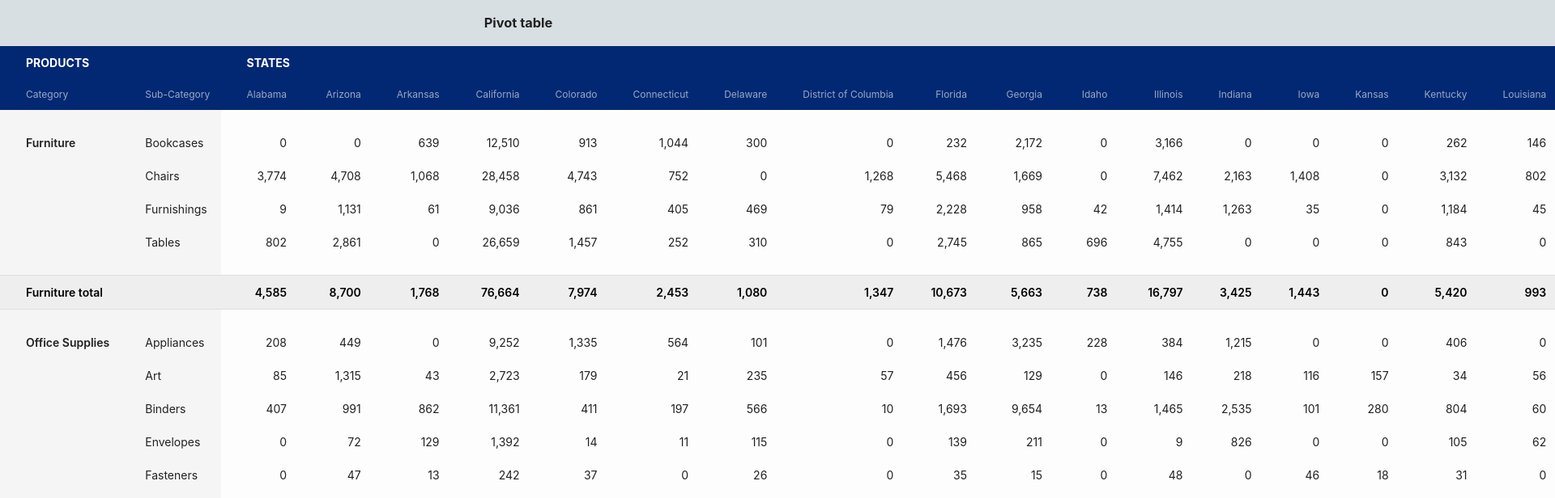
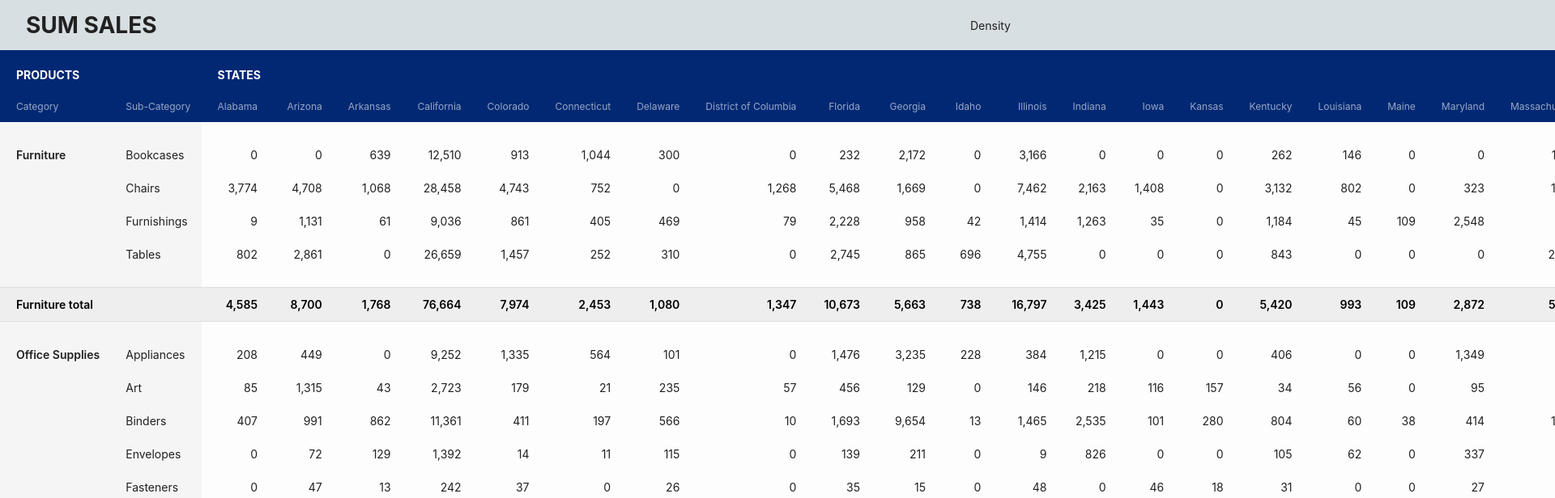
Before and after one commit to zastavnitskiy/pivot-table, a React (Create React App) app: page / in a window 1280 px wide. Shown: the top 616 px of the page at 81% size, 1920 px wide, since content can reach past the window. Built offline with nearby package versions, Linux system fonts and the light colour scheme.

Commit message:
More styling and refactoring

```diff
--- a/src/App.tsx
+++ b/src/App.tsx
@@ -1,13 +1,12 @@
 import React from "react";
 import "./App.css";
-import { PivotTable } from "./components/PivotTable";
+import { Table } from "./components/PivotTable";
 import data from "./mockedData/sales-orders.json";
 
 function App() {
   return (
     <div className="App">
-      <h3>Pivot table</h3>
-      <PivotTable data={data} />
+      <Table tableName="Sum Sales" data={data} />
     </div>
   );
 }
--- /dev/null
+++ b/src/components/PivotTable/components/Header/Header.module.css
@@ -0,0 +1,16 @@
+.container {
+  padding: 10px 32px;
+  display: flex;
+  align-items: center;
+}
+
+.header {
+  text-transform: uppercase;
+  text-align: left;
+  margin: 0 32px 0 0;
+  padding: 0;
+}
+
+.inputs {
+  margin-left: auto;
+}
--- /dev/null
+++ b/src/components/PivotTable/components/Header/Header.tsx
@@ -0,0 +1,10 @@
+import React from "react";
+import { TableProps } from "../Table/Table";
+import styles from "./Header.module.css";
+
+export const Header: React.FC<TableProps> = props => (
+  <div className={styles.container}>
+    <h1 className={styles.header}>{props.tableName}</h1>
+    <div className={styles.inputs}>Density</div>
+  </div>
+);
--- a/src/components/PivotTable/PivotTable.module.css
+++ b/src/components/PivotTable/components/Table/Table.module.css
@@ -33,7 +33,7 @@ Simple CSS reset for table styles.
 
 .table td,
 .table th {
-  padding: 10px 12px 10px 32px;
+  padding: 10px 12px 10px 20px;
   white-space: nowrap;
 }
 
@@ -55,11 +55,16 @@ Simple CSS reset for table styles.
   font-weight: bold;
 }
 
+.topHeaderRow:first-child th {
+  padding-top: 20px;
+}
+
 .topHeaderRow__secondary th {
   color: #98a8c6;
   font-size: 12px;
   text-transform: none;
   font-weight: normal;
+  padding-top: ;
 }
 
 .topHeaderRow:last-child {
--- a/src/components/PivotTable/PivotTable.tsx
+++ b/src/components/PivotTable/components/Table/Table.tsx
@@ -1,18 +1,20 @@
 import React from "react";
-import { Pivot } from "../../Pivot";
-import styles from "./PivotTable.module.css";
+import { Pivot } from "../../../../Pivot";
+import { Header } from "../Header/Header";
+import styles from "./Table.module.css";
 import {
   convertToTree,
   Node,
   sortWithTotals,
   classnames,
   formatNumber
-} from "./utilities";
+} from "../../utilities";
 interface DataRow {
   [key: string]: string | number;
 }
 
-interface PivotTableProps {
+export interface TableProps {
+  tableName: React.ReactNode;
   data: DataRow[];
 }
 interface CellData {
@@ -29,6 +31,87 @@ interface RowData {
 interface TableRowProps {
   row: any;
 }
+
+export const Table: React.FC<TableProps> = props => {
+  const pivotData = new Pivot(props.data, {
+    columns: ["state"],
+    rows: ["category", "subCategory"],
+    aggregationType: "sum",
+    value: "sales"
+  });
+
+  const rowsRoot = convertToTree(pivotData.rows);
+  const columnsRoot = convertToTree(pivotData.columns);
+  const columns = Object.keys(columnsRoot.children).sort(sortWithTotals);
+  const categories = Object.keys(rowsRoot.children).sort(sortWithTotals);
+
+  const rowGroups: Node[] = [];
+  for (let category of categories) {
+    const categoryObj: Node = {
+      name: category,
+      children: {}
+    };
+
+    const subCategories = Object.keys(
+      rowsRoot.children[category].children
+    ).sort(sortWithTotals);
+
+    for (let subCategory of subCategories) {
+      const subCategoryObj: Node = {
+        name: subCategory,
+        children: {}
+      };
+      for (let state of columns) {
+        const stateObj: Node = {
+          name: state,
+          children: {},
+          value: pivotData.getValue([category, subCategory], [state])
+        };
+
+        subCategoryObj.children[state] = stateObj;
+      }
+
+      categoryObj.children[subCategory] = subCategoryObj;
+    }
+    rowGroups.push(categoryObj);
+  }
+
+  return (
+    <div>
+      <Header {...props}> </Header>
+      <table className={styles.table}>
+        <thead>
+          <tr className={styles.topHeaderRow}>
+            <th colSpan={2}>Products</th>
+            <th colSpan={columns.length - 1}>States</th>
+            <th></th>
+          </tr>
+          <tr
+            className={classnames(
+              styles.topHeaderRow,
+              styles.topHeaderRow__secondary
+            )}
+          >
+            <th>Category</th>
+            <th>Sub-Category</th>
+            {columns.map(columnHeader => (
+              <th
+                key={`column-header-${columnHeader}`}
+                className={styles.topHeaderCell__value}
+              >
+                {columnHeader === "*" ? "Grand Total" : columnHeader}
+              </th>
+            ))}
+          </tr>
+        </thead>
+        {rowGroups.map(rowGroup => (
+          <TableGroup key={`row-group-${rowGroup.name}`} row={rowGroup} />
+        ))}
+      </table>
+    </div>
+  );
+};
+
 const TableGroup: React.FC<TableRowProps> = props => {
   const { row } = props;
   const category = row.name;
@@ -114,82 +197,3 @@ const TableGroup: React.FC<TableRowProps> = props => {
     </tbody>
   );
 };
-
-export const PivotTable: React.FC<PivotTableProps> = props => {
-  const pivotData = new Pivot(props.data, {
-    columns: ["state"],
-    rows: ["category", "subCategory"],
-    aggregationType: "sum",
-    value: "sales"
-  });
-
-  const rowsRoot = convertToTree(pivotData.rows);
-  const columnsRoot = convertToTree(pivotData.columns);
-  const columns = Object.keys(columnsRoot.children).sort(sortWithTotals);
-  const categories = Object.keys(rowsRoot.children).sort(sortWithTotals);
-
-  const rowGroups: Node[] = [];
-  for (let category of categories) {
-    const categoryObj: Node = {
-      name: category,
-      children: {}
-    };
-
-    const subCategories = Object.keys(
-      rowsRoot.children[category].children
-    ).sort(sortWithTotals);
-
-    for (let subCategory of subCategories) {
-      const subCategoryObj: Node = {
-        name: subCategory,
-        children: {}
-      };
-      for (let state of columns) {
-        const stateObj: Node = {
-          name: state,
-          children: {},
-          value: pivotData.getValue([category, subCategory], [state])
-        };
-
-        subCategoryObj.children[state] = stateObj;
-      }
-
-      categoryObj.children[subCategory] = subCategoryObj;
-    }
-    rowGroups.push(categoryObj);
-  }
-
-  return (
-    <div>
-      <table className={styles.table}>
-        <thead>
-          <tr className={styles.topHeaderRow}>
-            <th colSpan={2}>Products</th>
-            <th colSpan={columns.length - 1}>States</th>
-            <th></th>
-          </tr>
-          <tr
-            className={classnames(
-              styles.topHeaderRow,
-              styles.topHeaderRow__secondary
-            )}
-          >
-            <th>Category</th>
-            <th>Sub-Category</th>
-            {columns.map(columnHeader => (
-              <th
-                key={`column-header-${columnHeader}`}
-                className={styles.topHeaderCell__value}
-              >
-                {columnHeader === "*" ? "Grand Total" : columnHeader}
-              </th>
-            ))}
-          </tr>
-        </thead>
-        {rowGroups.map(rowGroup => (
-          <TableGroup key={`row-group-${rowGroup.name}`} row={rowGroup} />
-        ))}
-      </table>
-    </div>
-  );
-};
--- a/src/components/PivotTable/index.ts
+++ b/src/components/PivotTable/index.ts
@@ -1 +1 @@
-export { PivotTable } from "./PivotTable";
+export { Table } from "./components/Table/Table";
```
